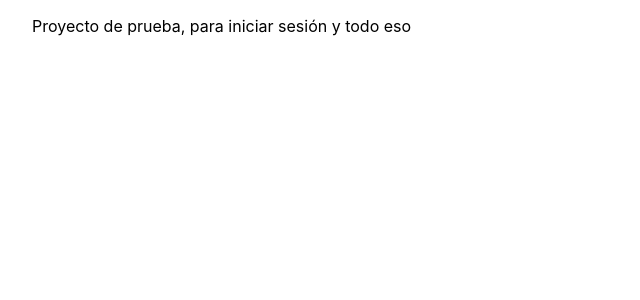
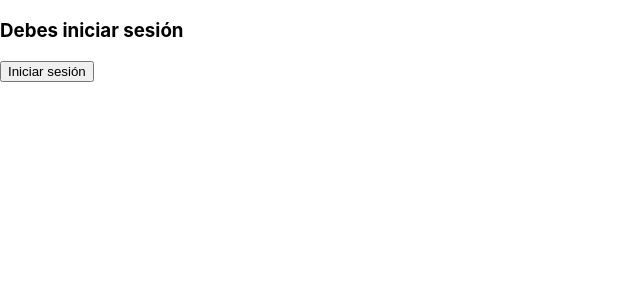
Before and after one commit to katy-paola/pensiones-app, a Next.js app: page / in a window 1280 px wide. Shown: the top 300 px of the page, without its empty margins (0-640 px from the left). Built offline with nearby package versions, Linux system fonts and the light colour scheme; no server answers.

Commit message:
✨ Autenticación con Google

```diff
--- a/pages/_app.js
+++ b/pages/_app.js
@@ -1,7 +1,12 @@
 import '../styles/globals.css';
+import { SessionProvider } from 'next-auth/react';
 
-function MyApp({ Component, pageProps }) {
-  return <Component {...pageProps} />;
+function MyApp({ Component, pageProps: { session, ...pageProps } }) {
+  return (
+    <SessionProvider session={session}>
+      <Component {...pageProps} />
+    </SessionProvider>
+  );
 }
 
 export default MyApp;
--- a/pages/index.js
+++ b/pages/index.js
@@ -1,11 +1,31 @@
 import Head from 'next/head';
 import Image from 'next/image';
 import styles from '../styles/Home.module.css';
+import { useSession, signIn, signOut } from 'next-auth/react';
 
 export default function Home() {
+  const { data: session, status } = useSession();
+
+  if (status === 'loading') {
+    return <h3>Estoy cargando...</h3>;
+  }
+
+  if (status === 'unauthenticated') {
+    return (
+      <>
+        <h3>Debes iniciar sesión</h3>
+        <button onClick={() => signIn('google')}>Iniciar sesión</button>
+      </>
+    );
+  }
+
   return (
     <div className={styles.container}>
-      <p>Proyecto de prueba, para iniciar sesión y todo eso</p>
+      <h1>PensionesApp 🏘</h1>
+      <button onClick={() => signOut()}>Cerrar sesión</button>
+      <main>
+        <h2>¡Bienvenido {session.user.name}!</h2>
+      </main>
     </div>
   );
 }
```
